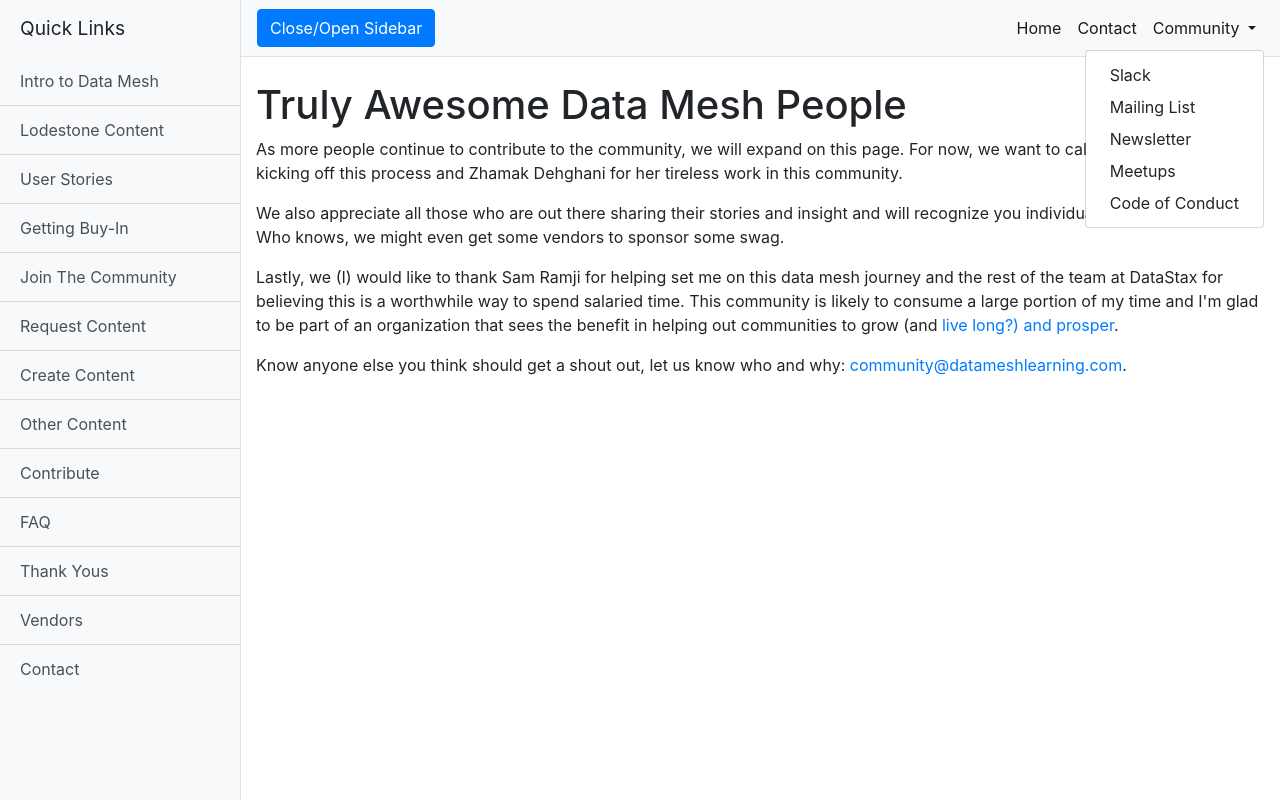
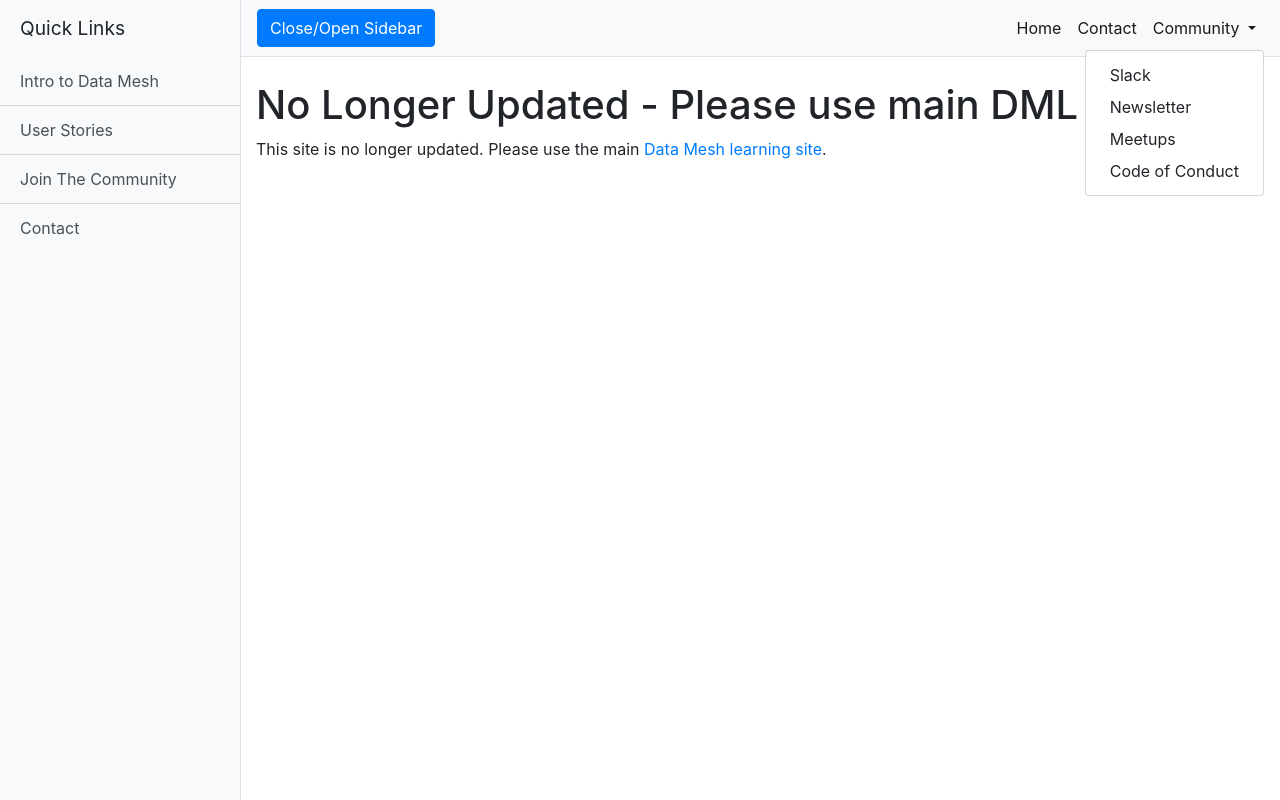
Before and after one commit to datameshlearning/thank-yous, a website: page index.html in a window 1280 px wide. Both pictures are taken after a click on the button "Community". Drawn offline with Linux system fonts and the light colour scheme.

Commit message:
Update index.html

```diff
--- a/index.html
+++ b/index.html
@@ -8,7 +8,7 @@
   <meta name="description" content="">
   <meta name="author" content="">
 
-  <title>Data Mesh Learning Thank Yous</title>
+  <title>Create Data Mesh Content - Data Mesh Learning</title>
 
   <!-- Bootstrap core CSS -->
   <link href="vendor/bootstrap/css/bootstrap.min.css" rel="stylesheet">
@@ -26,19 +26,10 @@
     <div class="bg-light border-right" id="sidebar-wrapper">
       <div class="sidebar-heading">Quick Links</div>
       <div class="list-group list-group-flush">
-        <a href="https://datameshlearning.github.io/intro-to-data-mesh/" class="list-group-item list-group-item-action bg-light">Intro to Data Mesh</a>
-        <a href="https://datameshlearning.github.io/lodestone-content/" class="list-group-item list-group-item-action bg-light">Lodestone Content</a>
-        <a href="https://datameshlearning.github.io/user-stories/" class="list-group-item list-group-item-action bg-light">User Stories</a>
-        <a href="https://datameshlearning.github.io/getting-buy-in/" class="list-group-item list-group-item-action bg-light">Getting Buy-In</a>
-        <a href="https://datameshlearning.github.io/join-the-community/" class="list-group-item list-group-item-action bg-light">Join The Community</a>
-        <a href="https://datameshlearning.github.io/request-content/" class="list-group-item list-group-item-action bg-light">Request Content</a>
-        <a href="https://datameshlearning.github.io/create-content/" class="list-group-item list-group-item-action bg-light">Create Content</a>
-        <a href="https://datameshlearning.github.io/other-content/" class="list-group-item list-group-item-action bg-light">Other Content</a>
-        <a href="https://datameshlearning.github.io/contribute/" class="list-group-item list-group-item-action bg-light">Contribute</a>
-        <a href="https://datameshlearning.github.io/faq/" class="list-group-item list-group-item-action bg-light">FAQ</a>
-        <a href="https://datameshlearning.github.io/thank-yous/" class="list-group-item list-group-item-action bg-light">Thank Yous</a>
-        <a href="https://datameshlearning.github.io/vendors/" class="list-group-item list-group-item-action bg-light">Vendors</a>
-        <a href="https://datameshlearning.github.io/contact/" class="list-group-item list-group-item-action bg-light">Contact</a>
+        <a href="https://datameshlearning.com/intro-to-data-mesh/" class="list-group-item list-group-item-action bg-light">Intro to Data Mesh</a>
+        <a href="https://datameshlearning.com/user-stories/" class="list-group-item list-group-item-action bg-light">User Stories</a>
+        <a href="https://datameshlearning.com/community/" class="list-group-item list-group-item-action bg-light">Join The Community</a>
+        <a href="https://datameshlearning.com/about-and-contact-us/" class="list-group-item list-group-item-action bg-light">Contact</a>
       </div>
     </div>
     <!-- /#sidebar-wrapper -->
@@ -59,7 +50,7 @@
               <a class="nav-link" href="https://datameshlearning.github.io/">Home <span class="sr-only">(current)</span></a>
             </li>
             <li class="nav-item active">
-              <a class="nav-link" href="https://datameshlearning.github.io/contact/">Contact</a>
+              <a class="nav-link" href="https://datameshlearning.com/about-and-contact-us/">Contact</a>
             </li>
             <li class="nav-item dropdown active">
               <a class="nav-link dropdown-toggle" href="#" id="navbarDropdown" role="button" data-toggle="dropdown" aria-haspopup="true" aria-expanded="false">
@@ -67,10 +58,9 @@
               </a>
               <div class="dropdown-menu dropdown-menu-right" aria-labelledby="navbarDropdown">
                 <a class="dropdown-item" href="https://launchpass.com/data-mesh-learning">Slack</a>
-                <a class="dropdown-item" href="https://datameshlearning.github.io/mailing-list/">Mailing List</a>
-                <a class="dropdown-item" href="https://datameshlearning.github.io/newsletter/">Newsletter</a>
-                <a class="dropdown-item" href="https://datameshlearning.github.io/meetups/">Meetups</a>
-                <a class="dropdown-item" href="https://datameshlearning.github.io/code-of-conduct/">Code of Conduct</a>
+                <a class="dropdown-item" href="https://datameshlearning.substack.com/">Newsletter</a>
+                <a class="dropdown-item" href="https://www.meetup.com/data-mesh-learning-meetup-global/">Meetups</a>
+                <a class="dropdown-item" href="https://datameshlearning.com/code-of-conduct/">Code of Conduct</a>
              </div>
             </li>
           </ul>
@@ -78,11 +68,8 @@
       </nav>
 
       <div class="container-fluid">
-        <h1 class="mt-4">Truly Awesome Data Mesh People</h1>
-        <p>As more people continue to contribute to the community, we will expand on this page. For now, we want to call out Robert Sahlin for kicking off this process and Zhamak Dehghani for her tireless work in this community.</p>
-        <p>We also appreciate all those who are out there sharing their stories and insight and will recognize you individually as things progress. Who knows, we might even get some vendors to sponsor some swag.</p>
-        <p>Lastly, we (I) would like to thank Sam Ramji for helping set me on this data mesh journey and the rest of the team at DataStax for believing this is a worthwhile way to spend salaried time. This community is likely to consume a large portion of my time and I'm glad to be part of an organization that sees the benefit in helping out communities to grow (and <a href="https://www.youtube.com/watch?v=DyiWkWcR86I">live long?) and prosper</a>.</p>
-        <p>Know anyone else you think should get a shout out, let us know who and why: <a href="mailto:community@datameshlearning.com">community@datameshlearning.com</a>.</p>
+        <h1 class="mt-4">No Longer Updated - Please use main DML site</h1>
+        <p>This site is no longer updated. Please use the main <a href="https://datameshlearning.com/">Data Mesh learning site</a>.</p>
       </div>
     </div>
     <!-- /#page-content-wrapper -->
```
